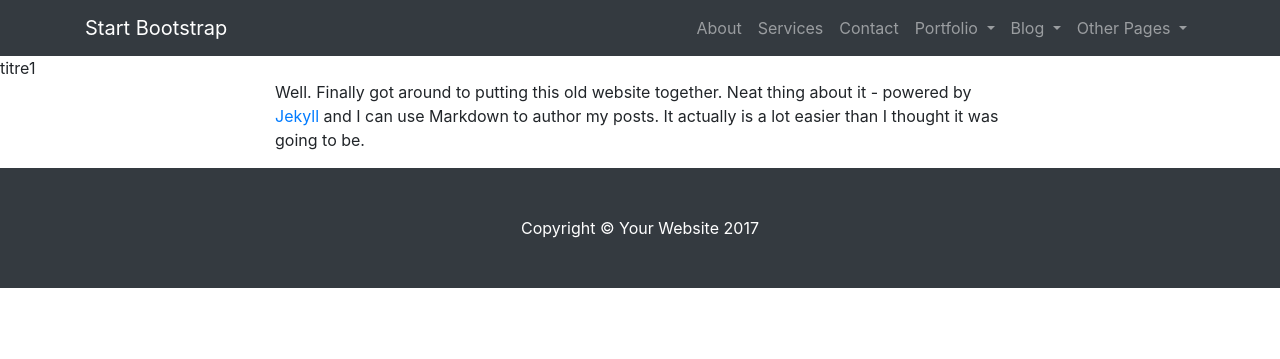
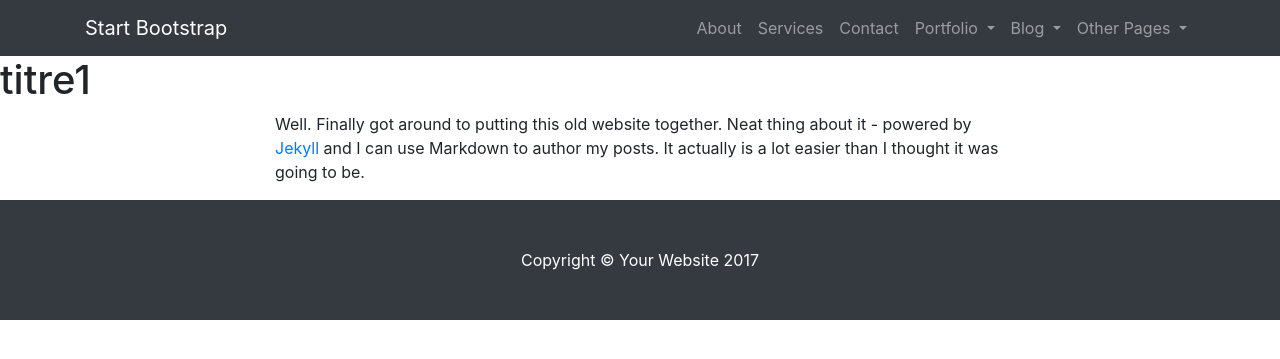
Before and after one commit to OrgaEvolutions/Nathoup.github.io, a Jekyll site: the page built from articles/2014-04-30-hank-quinlan-site-launched.md, in a window 1280 px wide. Shown: the top 359 px of the page. Built offline with Jekyll 4.4.1, drawn with Linux system fonts in a browser that asks for light colours.

Commit message:
Update post.html

```diff
--- a/_layouts/post.html
+++ b/_layouts/post.html
@@ -1,7 +1,7 @@
 ---
 layout: default
 ---
-<header>{{ page.title }}</header>
+<h1>{{ page.title }}</h1>
 <!--<p class="meta">{{ page.date | date_to_string }}</p>-->
 
  <!-- Post Content -->
```
